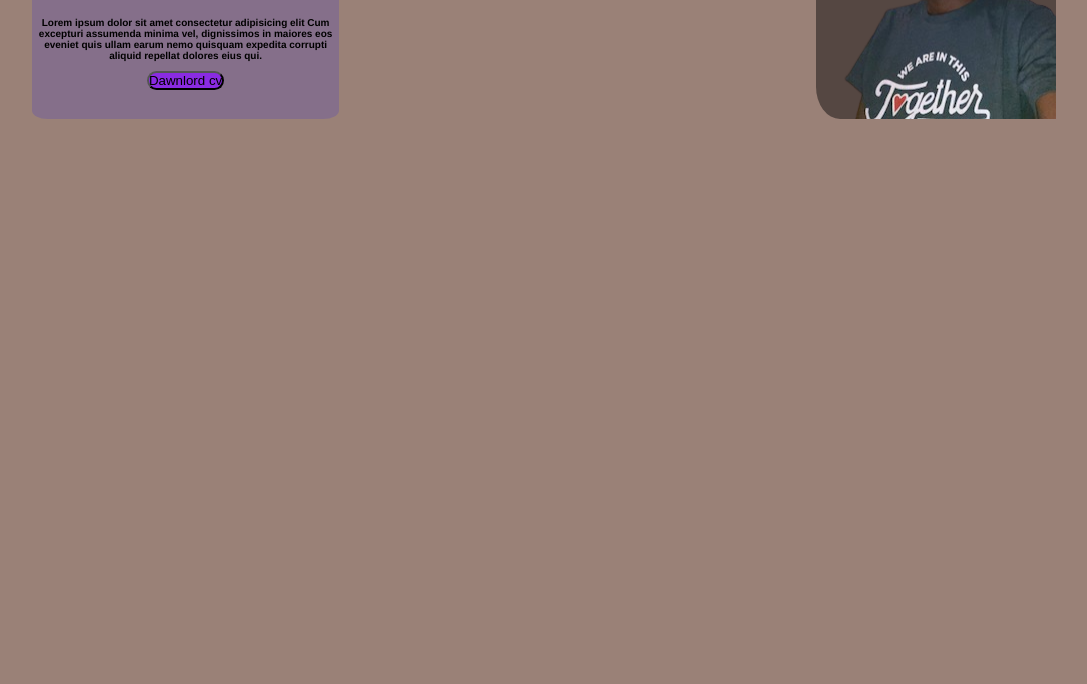
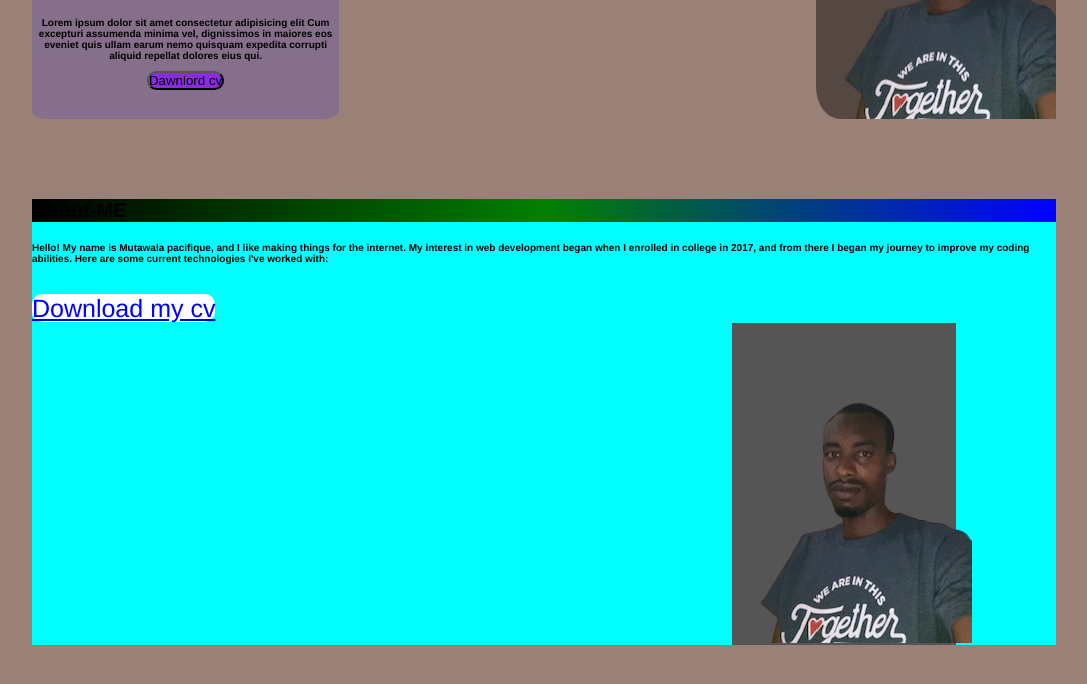
Before and after one commit to mutawala/muharaba, a plain HTML site: page index.html in a window 1280 px wide. Shown: the part 400-1084 px from the top of the page, without its empty margins (96-1183 px from the left). Before the commit the page ends 800 px from the top, so only its background shows below. Drawn offline with Linux system fonts and the light colour scheme.

Commit message:
portfolio

```diff
--- a/css/style.css
+++ b/css/style.css
@@ -87,3 +87,28 @@ button{
     width: 100%;
     height: 100%;
 }
+.about-container{
+    margin-top: 8rem;
+    background-color: aqua;
+
+}
+.about-container h1{
+    background-image: linear-gradient(to right ,black,green,blue);
+    font-size: 2rem;
+    margin-top: 2rem;
+    margin-bottom: 2rem;
+    cursor: pointer;
+}
+.about-text p{
+    align-self: center;
+    font-size: 1rem;
+    margin-bottom: 3rem;
+}
+.about-image{
+    background-color: #555;
+    margin-left: 70rem;
+    margin-right: 10rem;
+}
+a{
+justify-content: center;
+}
--- a/index.html
+++ b/index.html
@@ -44,5 +44,27 @@
         <img src="./images/pass-removebg-preview.png">
     </div>
 </div>
+
+<div class="about-container" id="about-me">
+    <h1 class="heading-title">About-ME</h1>
+    <div class="about">
+      <div class="about-text">
+        <p>
+          Hello! My name is Mutawala pacifique, and I like making things for the
+          internet. My interest in web development began when I enrolled in
+          college in 2017, and from there I began my journey to improve my
+          coding abilities.
+        Here are some current technologies I've worked with:</p>
+        <div class="button-container text-left">
+          <a href="./images/pass-removebg-preview.png" class="btn btn-none" draggable=""
+            >Download my cv</a>
+
+        </div>
+      </div>
+      <div class="about-image">
+        <img src="./images/pass-removebg-preview.png" alt="" class="img-bg" />
+      </div>
+    </div>
+  </div>
 </body>
 </html>
```
